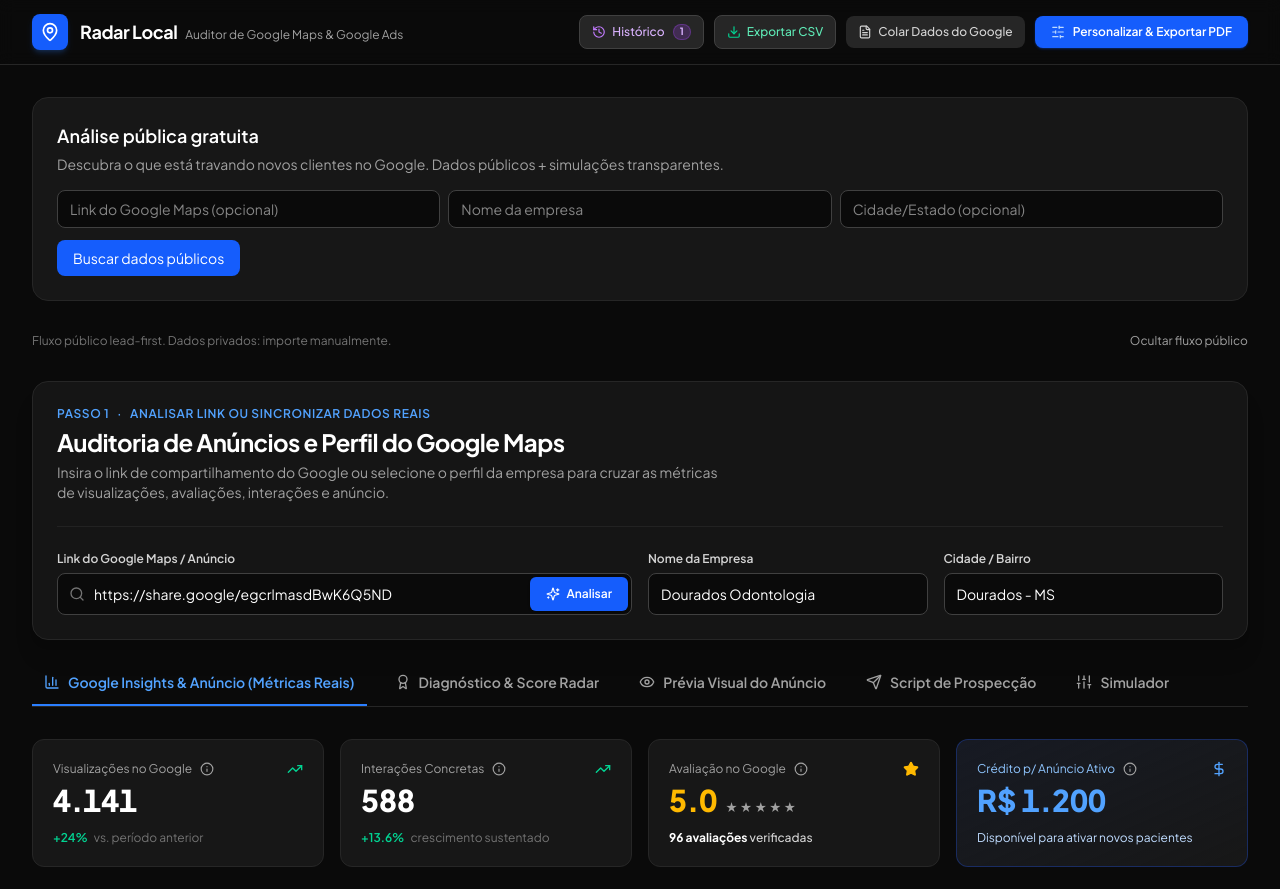
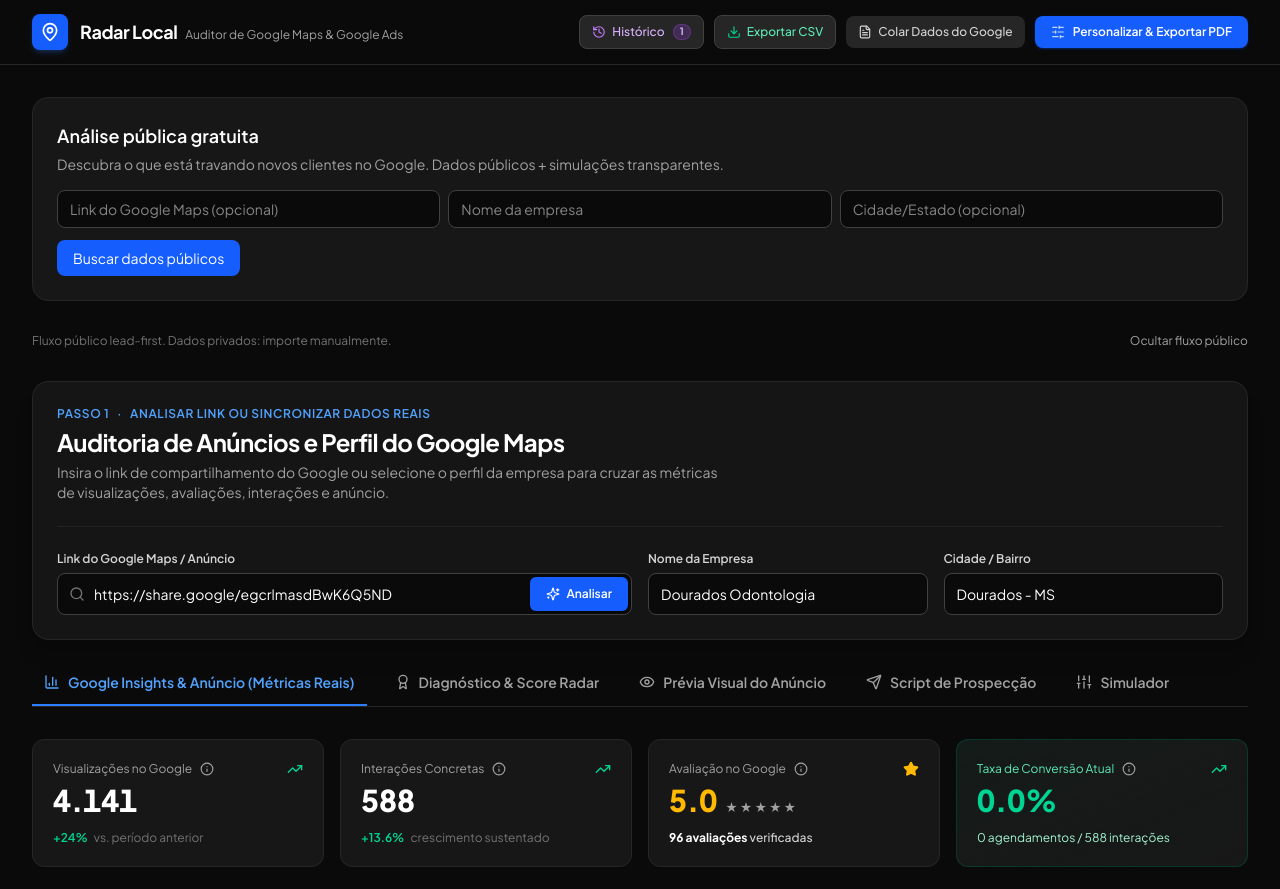
Before and after one commit to pdscience/radarlocal, a Vue app: page / in a window 1280 px wide. Shown: the top 889 px of the page. Built offline with nearby package versions, Linux system fonts and the light colour scheme.

Commit message:
chore: replace ad credit card with conversion rate

```diff
--- a/src/components/tabs/TelemetryTab.vue
+++ b/src/components/tabs/TelemetryTab.vue
@@ -186,26 +186,26 @@
         </div>
       </div>
 
-      <div class="bg-neutral-900 border border-blue-900/60 rounded-xl p-5 flex flex-col justify-between bg-gradient-to-br from-blue-950/20 to-neutral-900">
+      <div class="bg-neutral-900 border border-emerald-900/60 rounded-xl p-5 flex flex-col justify-between bg-gradient-to-br from-emerald-950/20 to-neutral-900">
         <div>
-          <div class="flex items-center justify-between text-xs text-blue-300 mb-1">
+          <div class="flex items-center justify-between text-xs text-emerald-300 mb-1">
             <div class="flex items-center gap-1.5">
-              <span>Crédito p/ Anúncio Ativo</span>
+              <span>Taxa de Conversão Atual</span>
               <MetricInfoTooltip
-                title="Crédito Google Ads & Campanhas Locais"
-                text="Verba promocional ou saldo ativo para anúncios locais. Serve para impulsionar a visibilidade no topo do Google Maps enquanto o SEO Local orgânico ganha tração."
-                impact="Trabalha em sinergia com o perfil do Google Meu Negócio para capturar tráfego de alta urgência."
+                title="Taxa de Conversão Atual"
+                text="Interações concretas que viraram ação mensurável no perfil. É o indicador mais direto para saber se o tráfego está gerando negócio."
+                impact="Quanto maior essa taxa, menos investimento é necessário para gerar novos clientes."
                 align="right"
               />
             </div>
-            <DollarSign class="w-4 h-4 text-blue-400" />
+            <TrendingUp class="w-4 h-4 text-emerald-400" />
           </div>
-          <span class="text-3xl font-extrabold text-blue-400 tabular-nums">
-            R$ {{ formatNumber(telemetry.adCredit) }}
+          <span class="text-3xl font-extrabold text-emerald-400 tabular-nums">
+            {{ conversion.currentConversionRate.toFixed(1) }}%
           </span>
         </div>
-        <div class="mt-3 text-xs text-blue-200">
-          Disponível para ativar novos pacientes
+        <div class="mt-3 text-xs text-emerald-200">
+          {{ conversion.currentBookings }} agendamentos / {{ telemetry.interactions }} interações
         </div>
       </div>
     </div>
```
